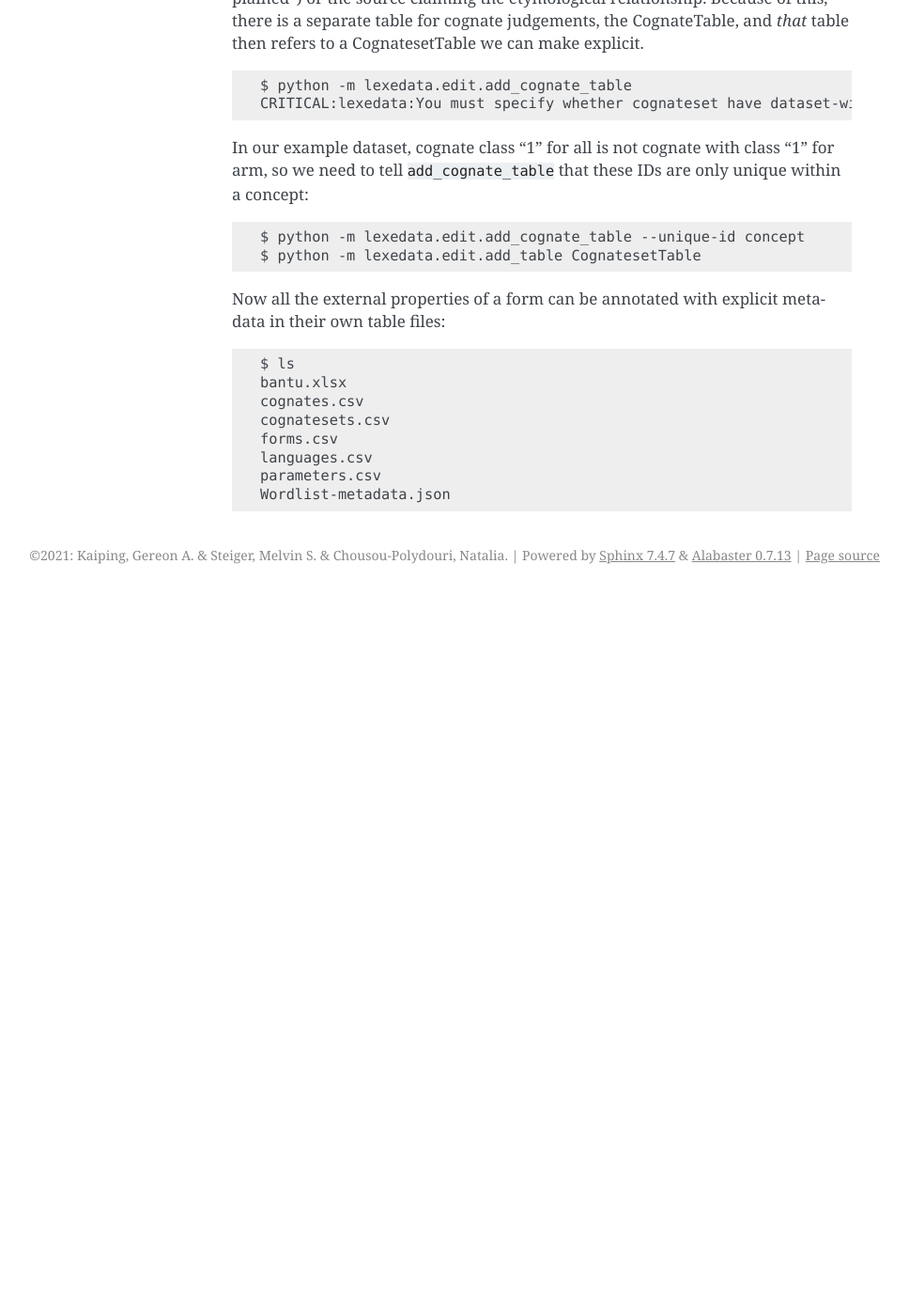
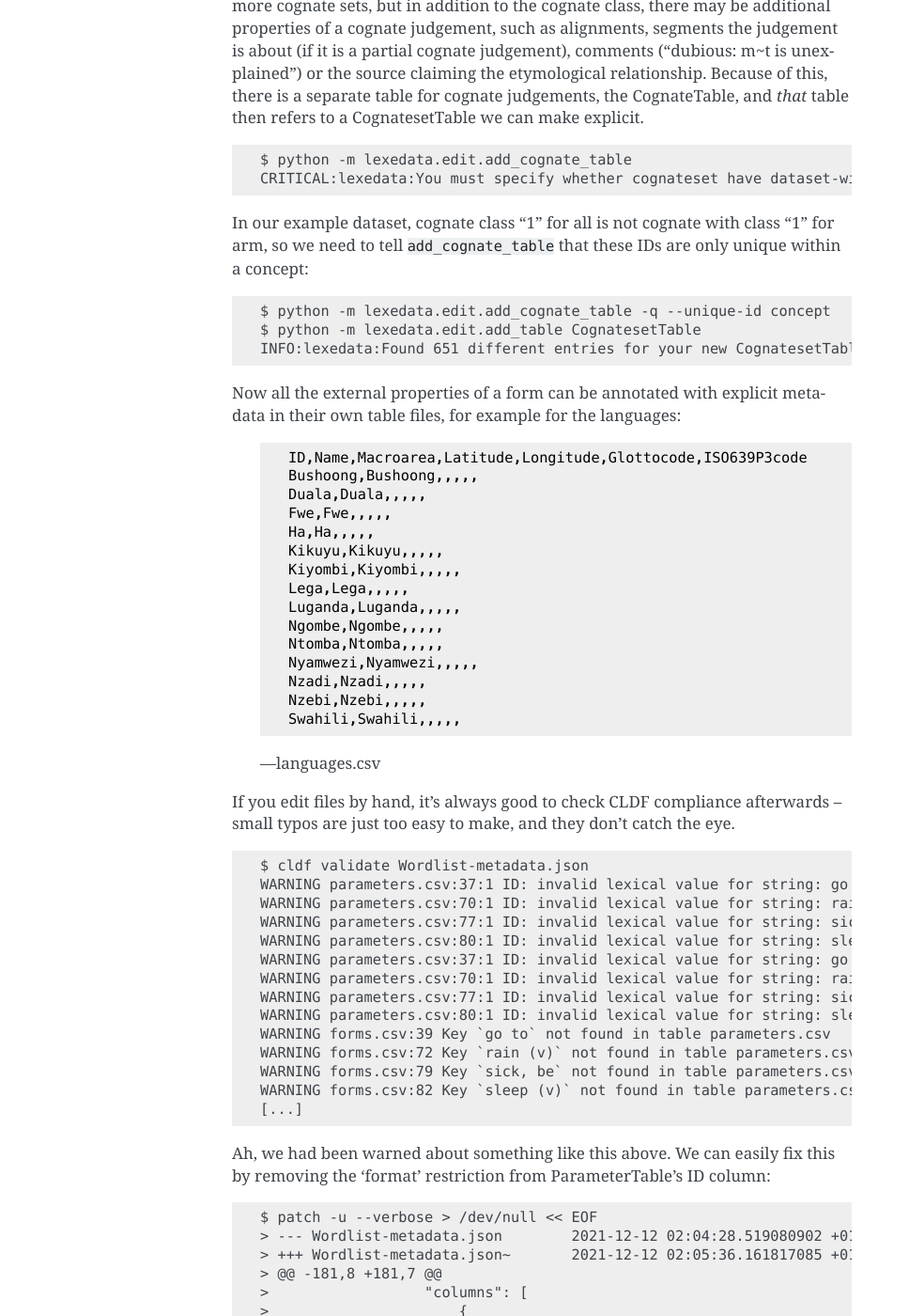
Before and after one commit to lexedata/lexedata, a Sphinx documentation site: the page built from docs/tour.rst, in a window 1280 px wide and 1400 px high, scrolled down 6599 px. Shown: the whole window at 94% size, without its empty margins (173-1141 px from the left). Built offline with Sphinx 7.4.7, drawn with Linux system fonts in a browser that asks for light colours; before the commit the page ends 7229 px from its top, so only the background shows below that; some of the changed text lies outside the part shown.

```diff
--- a/docs/tour.rst
+++ b/docs/tour.rst
@@ -221,7 +221,7 @@
                             {
                                 "datatype": {
                                     "base": "string",
-                                    "format": "[a-zA-Z0-9_\\-]+"
+                                    "format": "[a-zA-Z0-9_-]+"
                                 },
                                 "propertyUrl": "http://cldf.clld.org/v1.0/terms.rdf#id",
                                 "required": true,
@@ -293,11 +293,15 @@
 scaffold for metadata about languages etc. with another tool. ::
 
     $ python -m lexedata.edit.add_table LanguageTable
+    INFO:lexedata:Found 14 different entries for your new LanguageTable.
     $ python -m lexedata.edit.add_table ParameterTable
+    INFO:lexedata:Found 100 different entries for your new ParameterTable.
+    WARNING:lexedata:Your references to the ParameterTable are not URL safe.
+    Run ‘lexedata.edit.simplify_ids’ to fix that.
 
 “Parameter” is CLDF speak for the things sampled per-language. In a
 StructureDataset this might be typological features, in a Wordlist the
-ParameterTable contains the concepts.
+ParameterTable contains the concepts. The warning we will ignore for now.
 
 Every form belongs to one language, and every language has multiple forms. This
 is a simple 1:n relationship. Every form has and one or more concepts associated
@@ -321,17 +325,114 @@
 for arm, so we need to tell ``add_cognate_table`` that these IDs are only unique
 within a concept::
 
-    $ python -m lexedata.edit.add_cognate_table --unique-id concept
+    $ python -m lexedata.edit.add_cognate_table -q --unique-id concept
     $ python -m lexedata.edit.add_table CognatesetTable
+    INFO:lexedata:Found 651 different entries for your new CognatesetTable.
 
 Now all the external properties of a form can be annotated with explicit
-metadata in their own table files::
+metadata in their own table files, for example for the languages:
 
-    $ ls
-    bantu.xlsx
-    cognates.csv
-    cognatesets.csv
-    forms.csv
-    languages.csv
-    parameters.csv
-    Wordlist-metadata.json
+    ::
+
+        ID,Name,Macroarea,Latitude,Longitude,Glottocode,ISO639P3code
+        Bushoong,Bushoong,,,,,
+        Duala,Duala,,,,,
+        Fwe,Fwe,,,,,
+        Ha,Ha,,,,,
+        Kikuyu,Kikuyu,,,,,
+        Kiyombi,Kiyombi,,,,,
+        Lega,Lega,,,,,
+        Luganda,Luganda,,,,,
+        Ngombe,Ngombe,,,,,
+        Ntomba,Ntomba,,,,,
+        Nyamwezi,Nyamwezi,,,,,
+        Nzadi,Nzadi,,,,,
+        Nzebi,Nzebi,,,,,
+        Swahili,Swahili,,,,,
+
+    -- languages.csv
+
+If you edit files by hand, it's always good to check CLDF compliance afterwards
+– small typos are just too easy to make, and they don't catch the eye. ::
+
+    $ cldf validate Wordlist-metadata.json
+    WARNING parameters.csv:37:1 ID: invalid lexical value for string: go to
+    WARNING parameters.csv:70:1 ID: invalid lexical value for string: rain (v)
+    WARNING parameters.csv:77:1 ID: invalid lexical value for string: sick, be
+    WARNING parameters.csv:80:1 ID: invalid lexical value for string: sleep (v)
+    WARNING parameters.csv:37:1 ID: invalid lexical value for string: go to
+    WARNING parameters.csv:70:1 ID: invalid lexical value for string: rain (v)
+    WARNING parameters.csv:77:1 ID: invalid lexical value for string: sick, be
+    WARNING parameters.csv:80:1 ID: invalid lexical value for string: sleep (v)
+    WARNING forms.csv:39 Key `go to` not found in table parameters.csv
+    WARNING forms.csv:72 Key `rain (v)` not found in table parameters.csv
+    WARNING forms.csv:79 Key `sick, be` not found in table parameters.csv
+    WARNING forms.csv:82 Key `sleep (v)` not found in table parameters.csv
+    [...]
+
+Ah, we had been warned about something like this above. We can easily fix this
+by removing the 'format' restriction from ParameterTable's ID column::
+
+    $ patch -u --verbose > /dev/null << EOF
+    > --- Wordlist-metadata.json	2021-12-12 02:04:28.519080902 +0100
+    > +++ Wordlist-metadata.json~	2021-12-12 02:05:36.161817085 +0100
+    > @@ -181,8 +181,7 @@
+    >                  "columns": [
+    >                      {
+    >                          "datatype": {
+    > -                            "base": "string",
+    > -                            "format": "[a-zA-Z0-9_\\\-]+"
+    > +                            "base": "string"
+    >                          },
+    >                          "propertyUrl": "http://cldf.clld.org/v1.0/terms.rdf#id",
+    >                          "required": true,
+    > @@ -329,4 +328,4 @@
+    >              "url": "cognatesets.csv"
+    >          }
+    >      ]
+    > -}
+    > \ No newline at end of file
+    > +}
+    > EOF
+
+Extended extended CLDF compatibility
+~~~~~~~~~~~~~~~~~~~~~~~~~~~~~~~~~~~~
+
+We have taken this dataset from a somewhat ideosyncratic format to metadata-free
+CLDF and to a dataset with extended CLDF compliance. The ``cldf validate``
+script checks for strict conformance with the CLDF standard. However, there are
+some assumptions which lexedata and also some other CLDF-aware tools tend to
+make which are not strictly mandated by the CLDF specifications. One such
+assumption is the one that led to the issue above:
+
+    Each CLDF data table SHOULD contain a column which uniquely identifies a row
+    in the table. This column SHOULD be marked using:
+
+     - a propertyUrl of http://cldf.cld.org/v1.0/terms.rdf#id
+     - the column name ID in the case of metadata-free conformance.
+
+    To allow usage of identifiers as path components of URIs and ensure they are
+    portable across systems, identifiers SHOULD be composed of alphanumeric
+    characters, underscore ``_`` and hyphen ``-`` only, i.e. match the regular
+    expression ``[a-zA-Z0-9\-_]+`` (see RFC 3986).
+
+    -- https://github.com/cldf/cldf#identifier
+
+Because of the potential use in URLs, our table adder adds tables with the ID
+format that we encountered above. This specification uses the word 'SHOULD', not
+'MUST', which `allows to ignore the requirement in certain circumstances`_
+(https://datatracker.ietf.org/doc/html/rfc2119#section-3) and thus ``cldf
+validate`` does not enforce it. We have however a separate report script that
+points out this and other deviations from sensible assumptions. ::
+
+    $ python -m lexedata.report.extended_cldf_validate
+    WARNING ID column of parameters.csv should be {}
+
+We can fix this using another tool from the lexedata toolbox. ::
+
+    $ python -m lexedata.edit.simplify_ids --table parameters.csv
+
+Merging polysemous forms
+~~~~~~~~~~~~~~~~~~~~~~~~
+
+…
```
Also changed, not shown: 2 other files.
